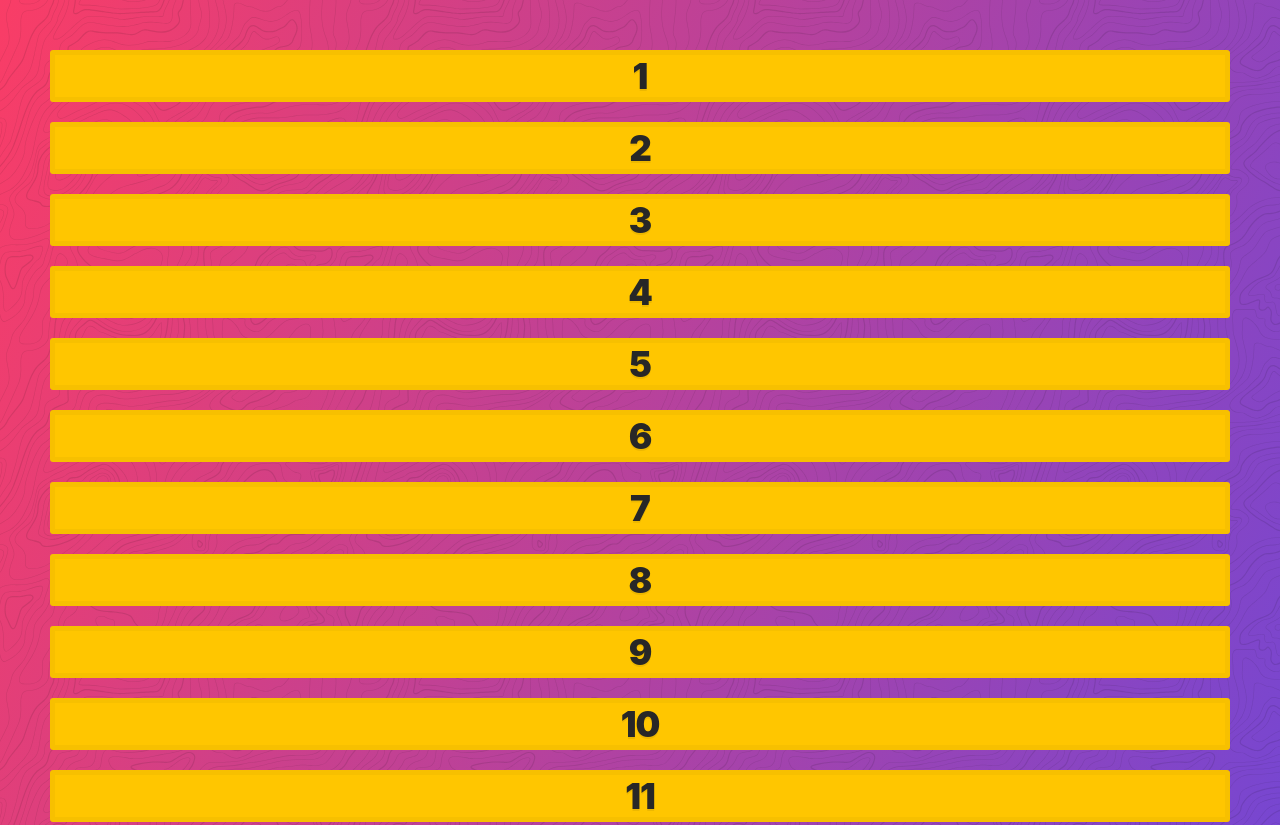
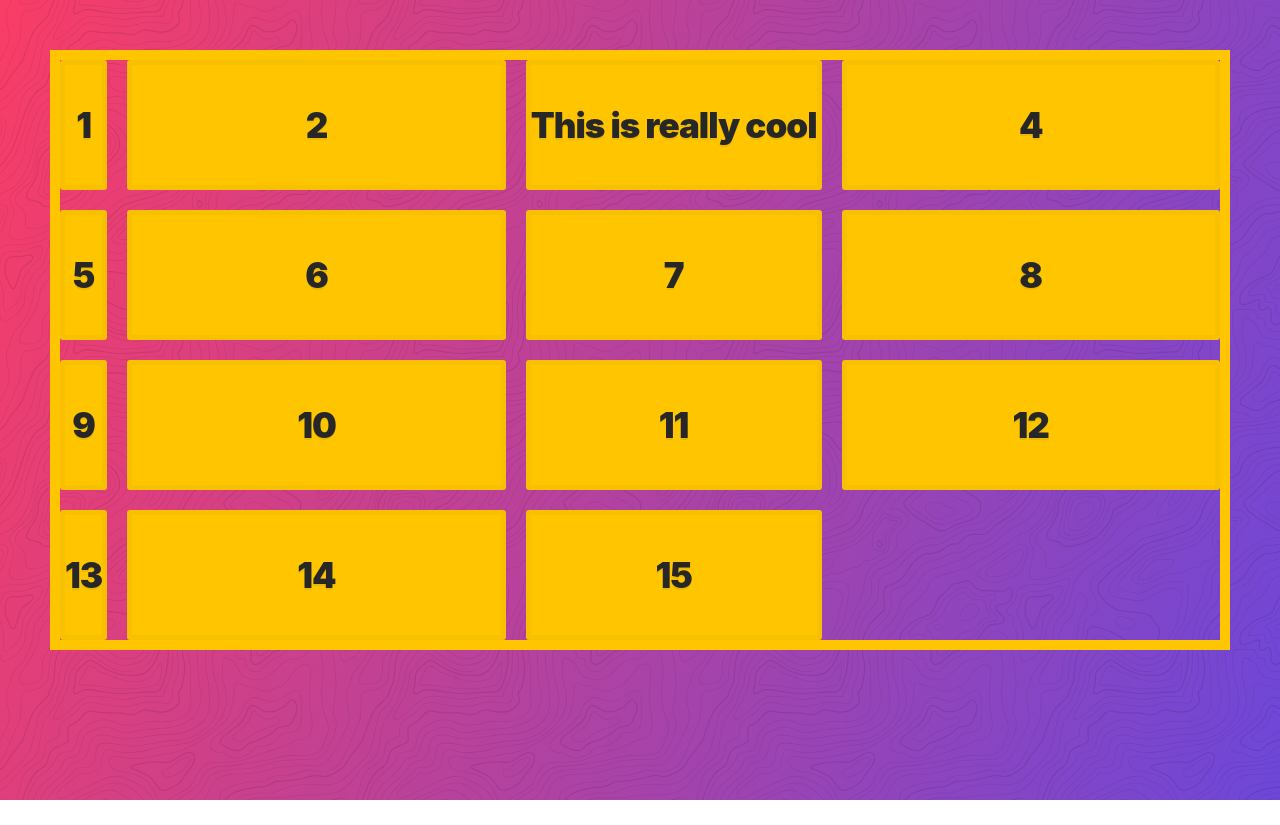
Before and after one commit to dvlprwchoi/css-grid, a website: page 07_sizing_tracks_in_css_grid/index.html in a window 1280 px wide. Shown: the top 825 px of the page. After the commit the page ends 800 px from the top, so only its background shows below. Drawn offline with Linux system fonts and the light colour scheme.

Commit message:
Complete 07

```diff
--- a/07_sizing_tracks_in_css_grid/index.html
+++ b/07_sizing_tracks_in_css_grid/index.html
@@ -11,7 +11,7 @@
     <div class="container">
       <div class="item">1</div>
       <div class="item">2</div>
-      <div class="item">3</div>
+      <div class="item">This is really cool</div>
       <div class="item">4</div>
       <div class="item">5</div>
       <div class="item">6</div>
@@ -29,7 +29,11 @@
     <style>
       .container {
         display: grid;
+        height: 600px;
         grid-gap: 20px;
+        border: 10px solid var(--yellow);
+        grid-template-columns: auto 1fr auto 1fr;
+        /* grid-template-rows: 1fr 10fr 1fr 1fr; */
       }
     </style>
   </body>
```
